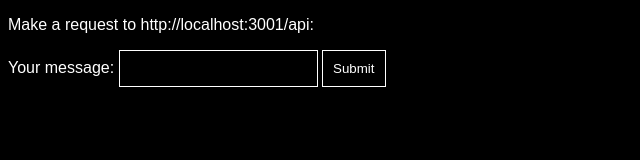
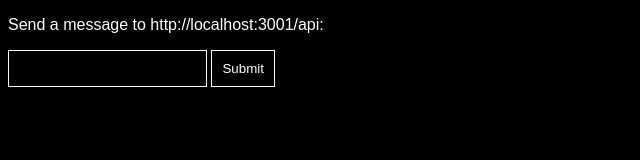
Before and after one commit to helloitsjoe/lets-build-cors, a website: page static/index.html in a window 1280 px wide. Shown: the whole page, without its empty margins (0-640 px from the left). Drawn offline with Linux system fonts and the light colour scheme.

Commit message:
dynamic label

```diff
--- a/static/index.html
+++ b/static/index.html
@@ -24,10 +24,9 @@
     <title>CORS Example</title>
   </head>
   <body>
-    <p>Make a request to http://localhost:3001/api:</p>
     <form id="form">
       <label>
-        Your message:
+        <p id="label"></p>
         <input id="input" name="message"/>
       </label>
       <button id="button" type="submit">Submit</button>
@@ -36,6 +35,11 @@
     <script>
       const form = document.getElementById('form');
       const response = document.getElementById('response');
+      const label = document.getElementById('label');
+
+      const PORT = 3001
+
+      label.innerText = `Send a message to http://localhost:${PORT}/api:`
 
       form.onsubmit = (e) => {
         e.preventDefault();
```
